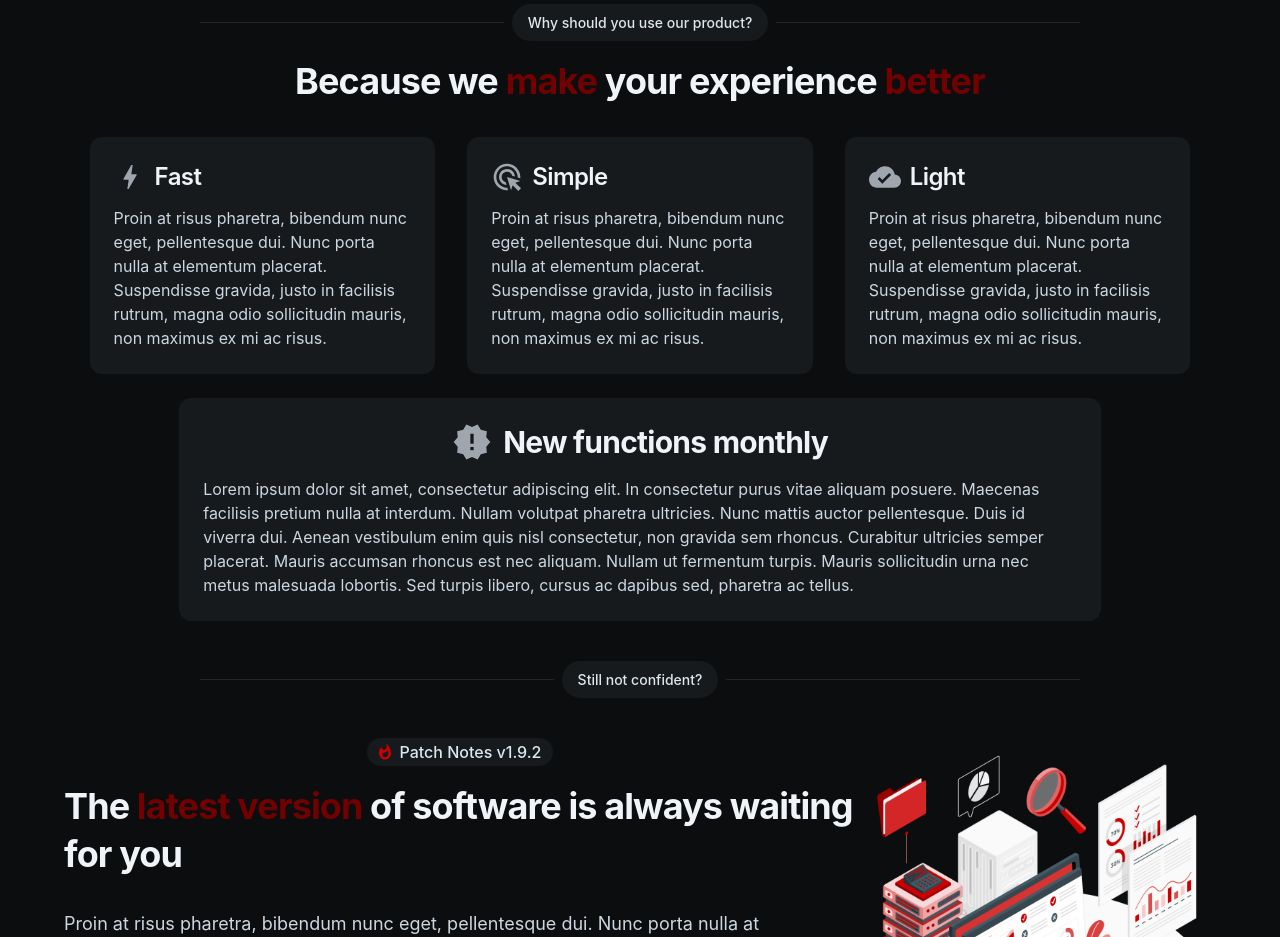
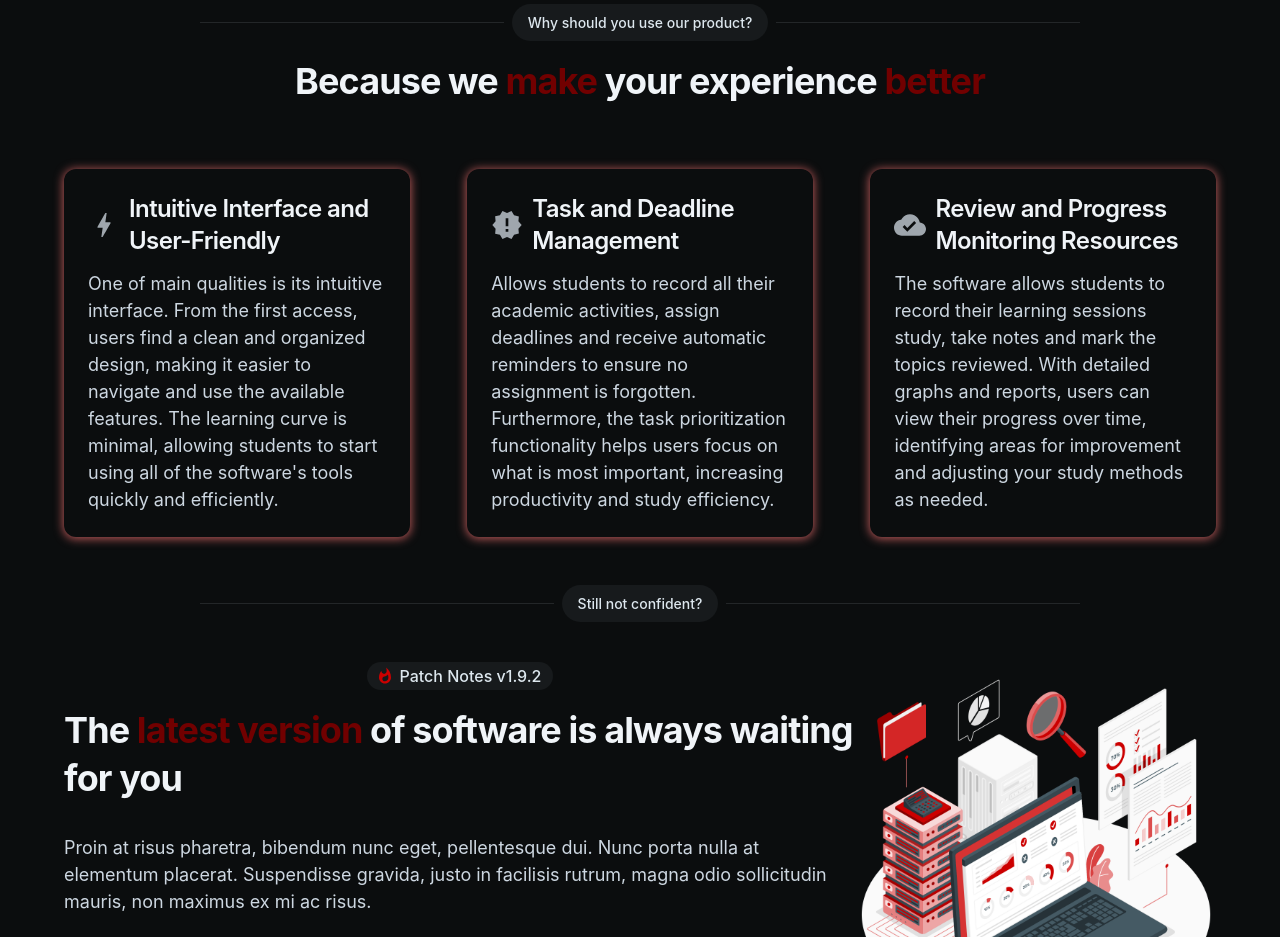
Before and after one commit to rapon1kt/medinik, a Next.js app: page / in a window 1280 px wide. Shown: the part 800-1737 px from the top of the page. Built offline with nearby package versions, Linux system fonts and the light colour scheme; no server answers.

Commit message:
feat: add the features text

```diff
--- a/src/components/features/features.tsx
+++ b/src/components/features/features.tsx
@@ -31,93 +31,80 @@ function Features() {
 				sx={{
 					display: "flex",
 					flexDirection: media ? "column" : "row",
-					justifyContent: "center",
+					justifyContent: "space-between",
 					alignItems: "center",
 					gap: 4,
+					p: "2rem 0 2rem 0",
 				}}
 			>
 				<Card
-					variant="soft"
+					variant="plain"
 					size="lg"
 					sx={{
-						width: media ? "100%" : "30%",
+						width: media ? "90%" : "30%",
+						boxShadow: "0px 1px 10px 1px #b35656",
 					}}
 				>
 					<CardContent>
 						<Typography level="h3" gutterBottom startDecorator={<Bolt />}>
-							Fast
+							Intuitive Interface and User-Friendly
 						</Typography>
-						<Typography level="body-md">
-							Proin at risus pharetra, bibendum nunc eget, pellentesque dui.
-							Nunc porta nulla at elementum placerat. Suspendisse gravida, justo
-							in facilisis rutrum, magna odio sollicitudin mauris, non maximus
-							ex mi ac risus.
+						<Typography level="body-lg">
+							One of main qualities is its intuitive interface. From the first
+							access, users find a clean and organized design, making it easier
+							to navigate and use the available features. The learning curve is
+							minimal, allowing students to start using all of the software's
+							tools quickly and efficiently.
 						</Typography>
 					</CardContent>
 				</Card>
 				<Card
-					variant="soft"
+					variant="plain"
 					size="lg"
 					sx={{
-						width: media ? "100%" : "30%",
+						width: media ? "90%" : "30%",
+						boxShadow: "0px 1px 10px 1px #b35656",
 					}}
 				>
 					<CardContent>
-						<Typography level="h3" gutterBottom startDecorator={<AdsClick />}>
-							Simple
+						<Typography
+							level="h3"
+							gutterBottom
+							startDecorator={<NewReleases />}
+						>
+							Task and Deadline Management
 						</Typography>
-						<Typography level="body-md">
-							Proin at risus pharetra, bibendum nunc eget, pellentesque dui.
-							Nunc porta nulla at elementum placerat. Suspendisse gravida, justo
-							in facilisis rutrum, magna odio sollicitudin mauris, non maximus
-							ex mi ac risus.
+						<Typography level="body-lg">
+							Allows students to record all their academic activities, assign
+							deadlines and receive automatic reminders to ensure no assignment
+							is forgotten. Furthermore, the task prioritization functionality
+							helps users focus on what is most important, increasing
+							productivity and study efficiency.
 						</Typography>
 					</CardContent>
 				</Card>
 				<Card
-					variant="soft"
+					variant="plain"
 					size="lg"
 					sx={{
-						width: media ? "100%" : "30%",
+						width: media ? "90%" : "30%",
+						boxShadow: "0px 1px 10px 1px #b35656",
 					}}
 				>
 					<CardContent>
 						<Typography level="h3" gutterBottom startDecorator={<CloudDone />}>
-							Light
+							Review and Progress Monitoring Resources
 						</Typography>
-						<Typography level="body-md">
-							Proin at risus pharetra, bibendum nunc eget, pellentesque dui.
-							Nunc porta nulla at elementum placerat. Suspendisse gravida, justo
-							in facilisis rutrum, magna odio sollicitudin mauris, non maximus
-							ex mi ac risus.
+						<Typography level="body-lg">
+							The software allows students to record their learning sessions
+							study, take notes and mark the topics reviewed. With detailed
+							graphs and reports, users can view their progress over time,
+							identifying areas for improvement and adjusting your study methods
+							as needed.
 						</Typography>
 					</CardContent>
 				</Card>
 			</Stack>
-			<Card
-				variant="soft"
-				size="lg"
-				sx={{ width: media ? "100%" : "80%", m: 3 }}
-			>
-				<CardContent
-					sx={{ display: "flex", alignItems: "center", textAlign: "start" }}
-				>
-					<Typography level="h2" gutterBottom startDecorator={<NewReleases />}>
-						New functions monthly
-					</Typography>
-					<Typography level="body-md">
-						Lorem ipsum dolor sit amet, consectetur adipiscing elit. In
-						consectetur purus vitae aliquam posuere. Maecenas facilisis pretium
-						nulla at interdum. Nullam volutpat pharetra ultricies. Nunc mattis
-						auctor pellentesque. Duis id viverra dui. Aenean vestibulum enim
-						quis nisl consectetur, non gravida sem rhoncus. Curabitur ultricies
-						semper placerat. Mauris accumsan rhoncus est nec aliquam. Nullam ut
-						fermentum turpis. Mauris sollicitudin urna nec metus malesuada
-						lobortis. Sed turpis libero, cursus ac dapibus sed, pharetra ac
-						tellus.
-					</Typography>
-				</CardContent>
-			</Card>
 		</Container>
 	);
 }
```
